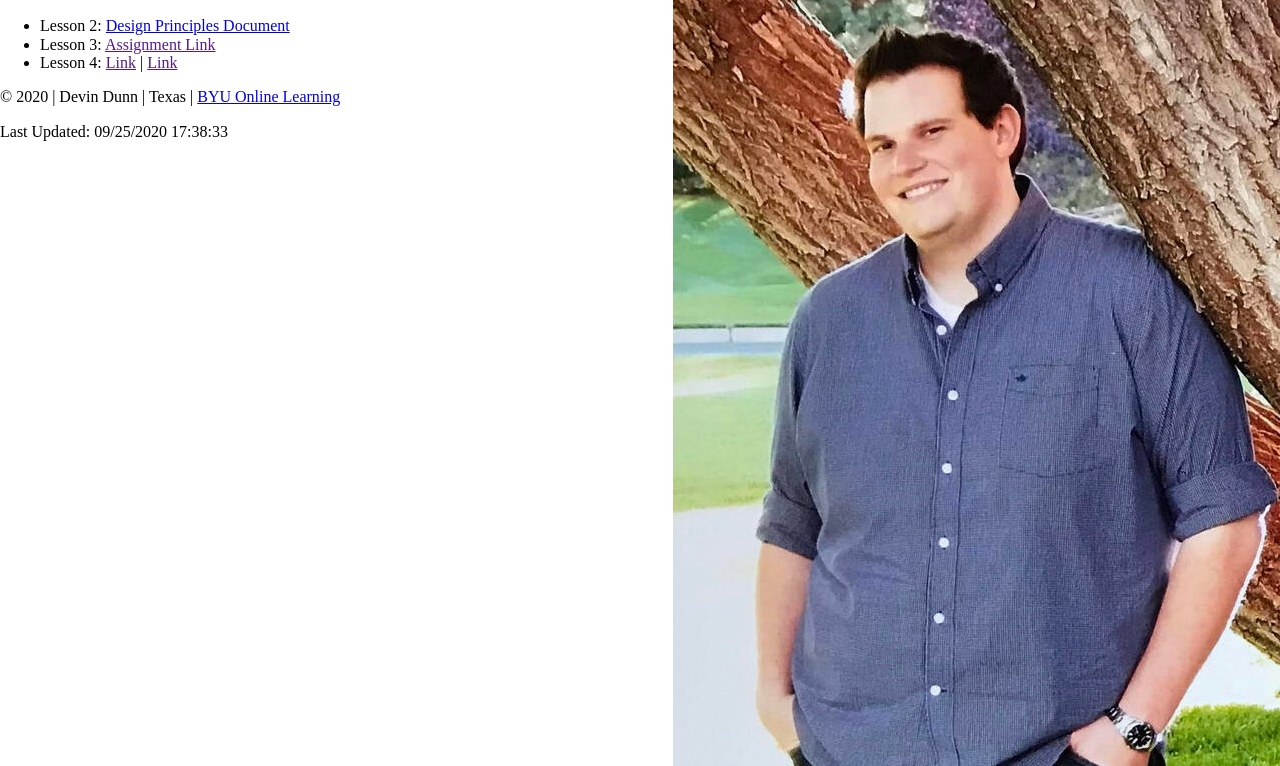
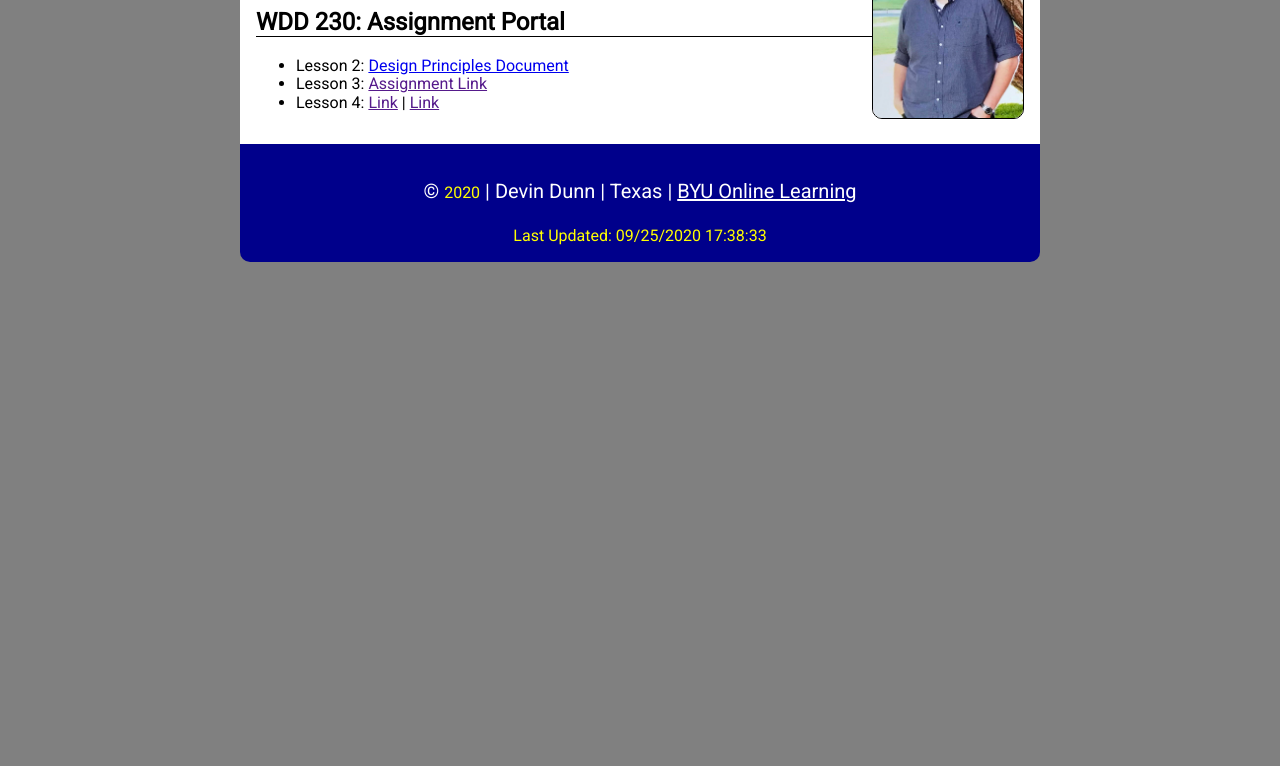
Before and after one commit to ironlord08/ironlord08.github.io, a plain HTML site: page index.html in a window 1280 px wide. Shown: the part 110-876 px from the top of the page. After the commit the page ends 800 px from the top, so only its background shows below. Drawn offline with Linux system fonts and the light colour scheme.

Commit message:
Main CSS Error Fix

```diff
--- a/index.html
+++ b/index.html
@@ -6,7 +6,7 @@
     <meta name="viewport" content="width=device-width, initial-scale=1, viewport-fit=cover">
     <title>Devin Dunn Assignment Portal</title>
     <meta name="Description" content="Assignment Portal for Devin Dunn in WDD 230">
-    <link rel="stylesheet" href="css/normalize.css"
+    <link rel="stylesheet" href="css/normalize.css">
     <link rel="stylesheet" href="css/small.css">
     <link rel="stylesheet" href="css/medium.css">
 </head>
```
